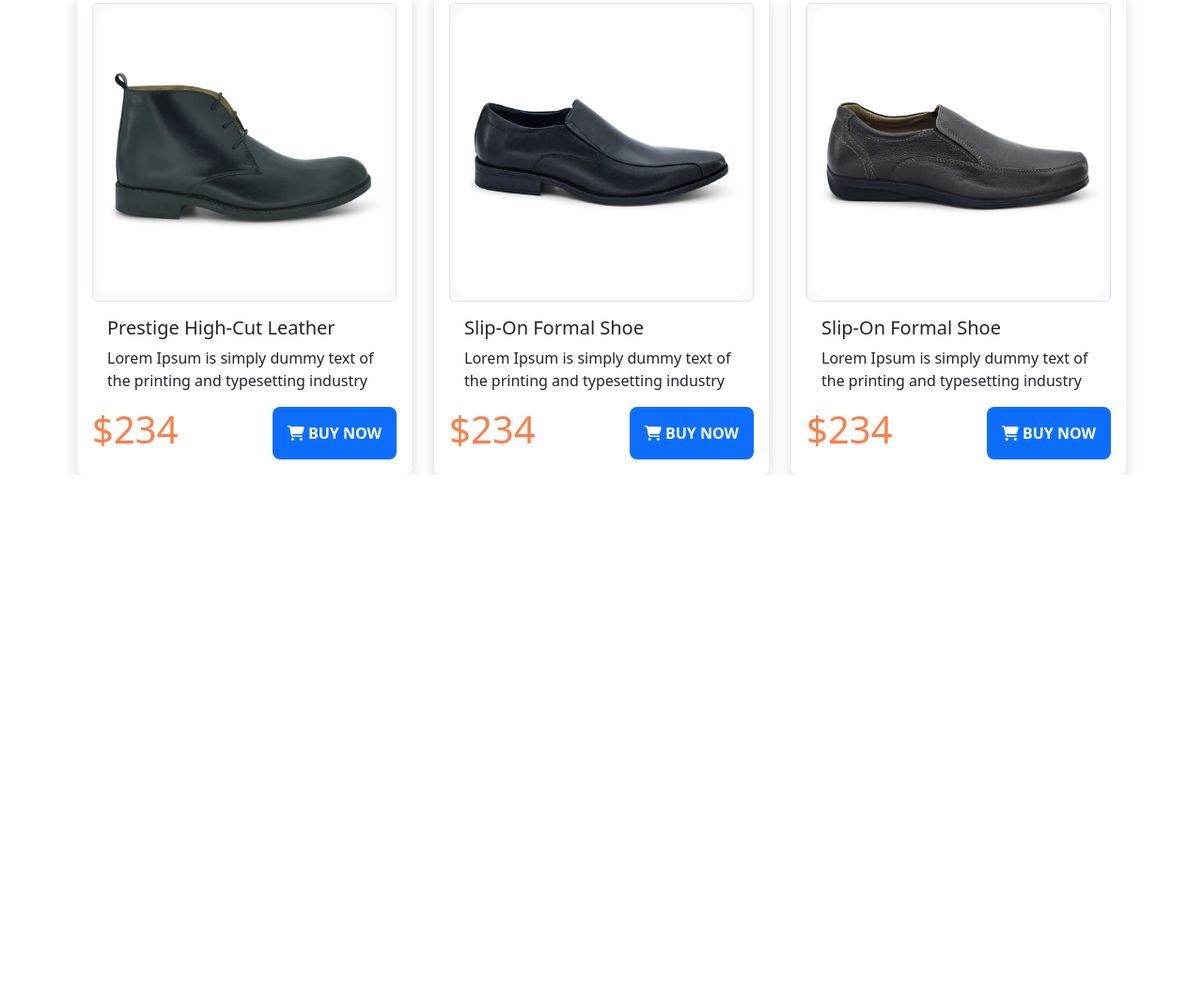
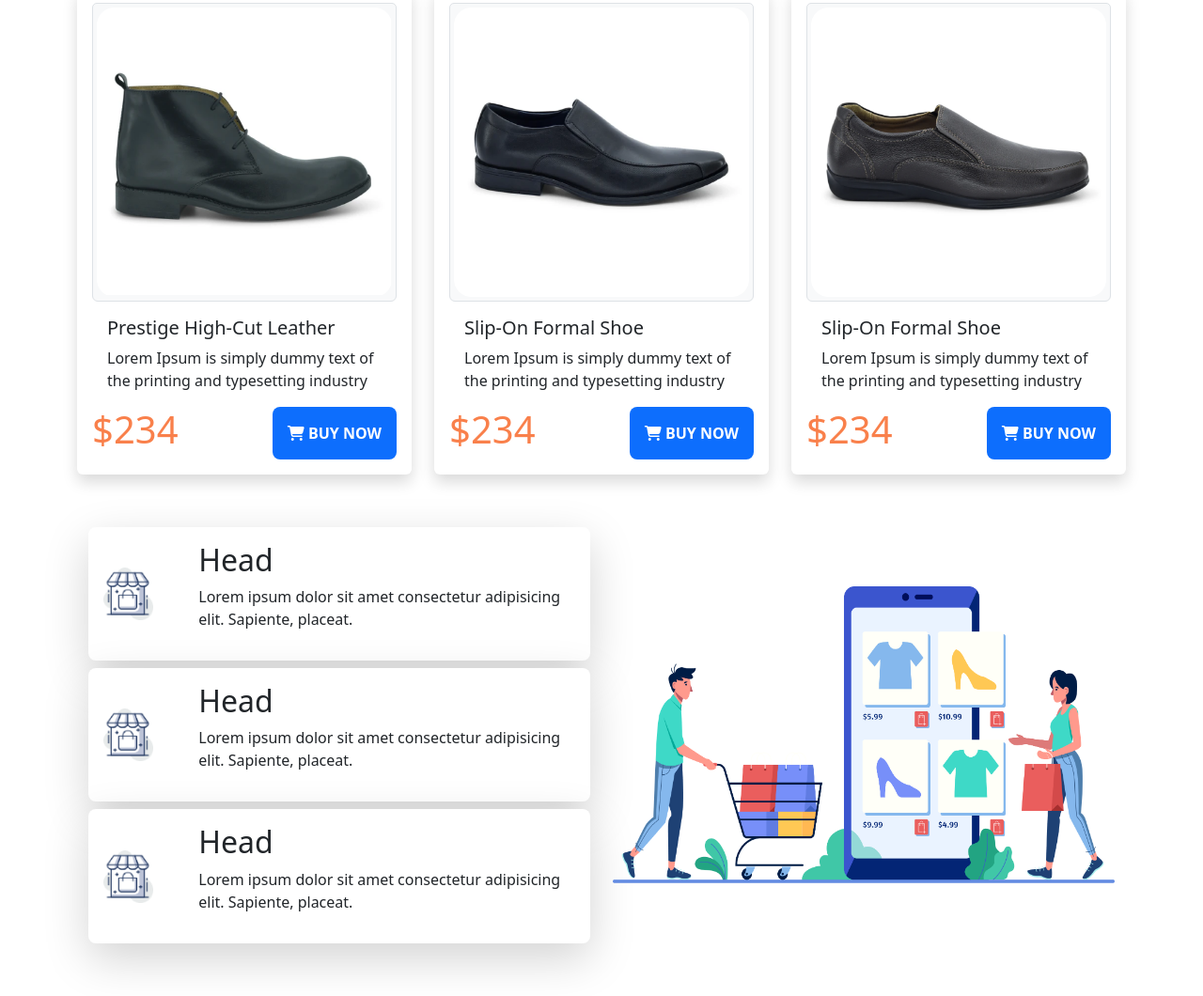
Before and after one commit to bony075/nike-react-bootsrap, a plain HTML site: page index.html in a window 1280 px wide. Shown: the part 1374-2434 px from the top of the page at 94% size. Before the commit the page ends 1879 px from the top, so only its background shows below. Drawn offline with nearby package versions, Linux system fonts and the light colour scheme.

Commit message:
fature section done

```diff
--- a/index.html
+++ b/index.html
@@ -225,6 +225,39 @@
 
             </div>
         </section>
+        <!-- fature section  -->
+        <section class="container py-5">
+            <div class="row align-items-center">
+                <div class="col-6 ">
+                    <div class="d-flex gap-5 rounded-3 shadow-lg bg-white align-items-center p-3 my-2">
+                        <img src="icons/image 12.png" alt="" width="56" height="56">
+                        <div>
+                            <h2>Head</h2>
+                            <p>Lorem ipsum dolor sit amet consectetur adipisicing elit. Sapiente, placeat.</p>
+                        </div>
+                    </div>
+                    <div class="d-flex gap-5 rounded-3 shadow-lg bg-white align-items-center p-3 my-2">
+                        <img src="icons/image 12.png" alt="" width="56" height="56">
+                        <div>
+                            <h2>Head</h2>
+                            <p>Lorem ipsum dolor sit amet consectetur adipisicing elit. Sapiente, placeat.</p>
+                        </div>
+                    </div>
+                    <div class="d-flex gap-5 rounded-3 shadow-lg bg-white align-items-center p-3 my-2">
+                        <img src="icons/image 12.png" alt="" width="56" height="56">
+                        <div>
+                            <h2>Head</h2>
+                            <p>Lorem ipsum dolor sit amet consectetur adipisicing elit. Sapiente, placeat.</p>
+                        </div>
+                    </div>
+
+                </div>
+
+                <div class="col-6">
+                    <img class="img-fluid" src="./icons/XMLID 1.png" alt="">
+                </div>
+            </div>
+        </section>
     </main>
 
 
```
